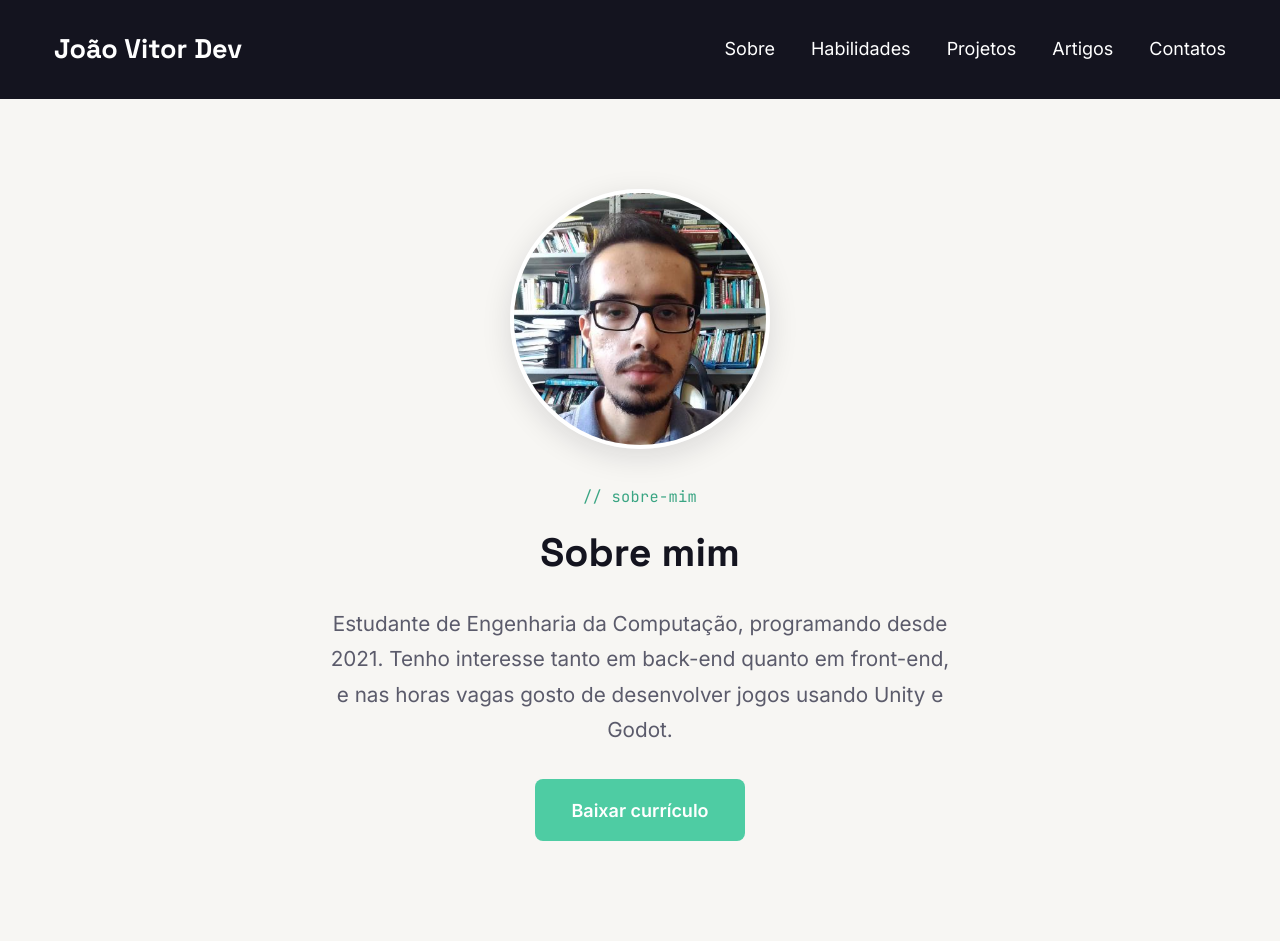
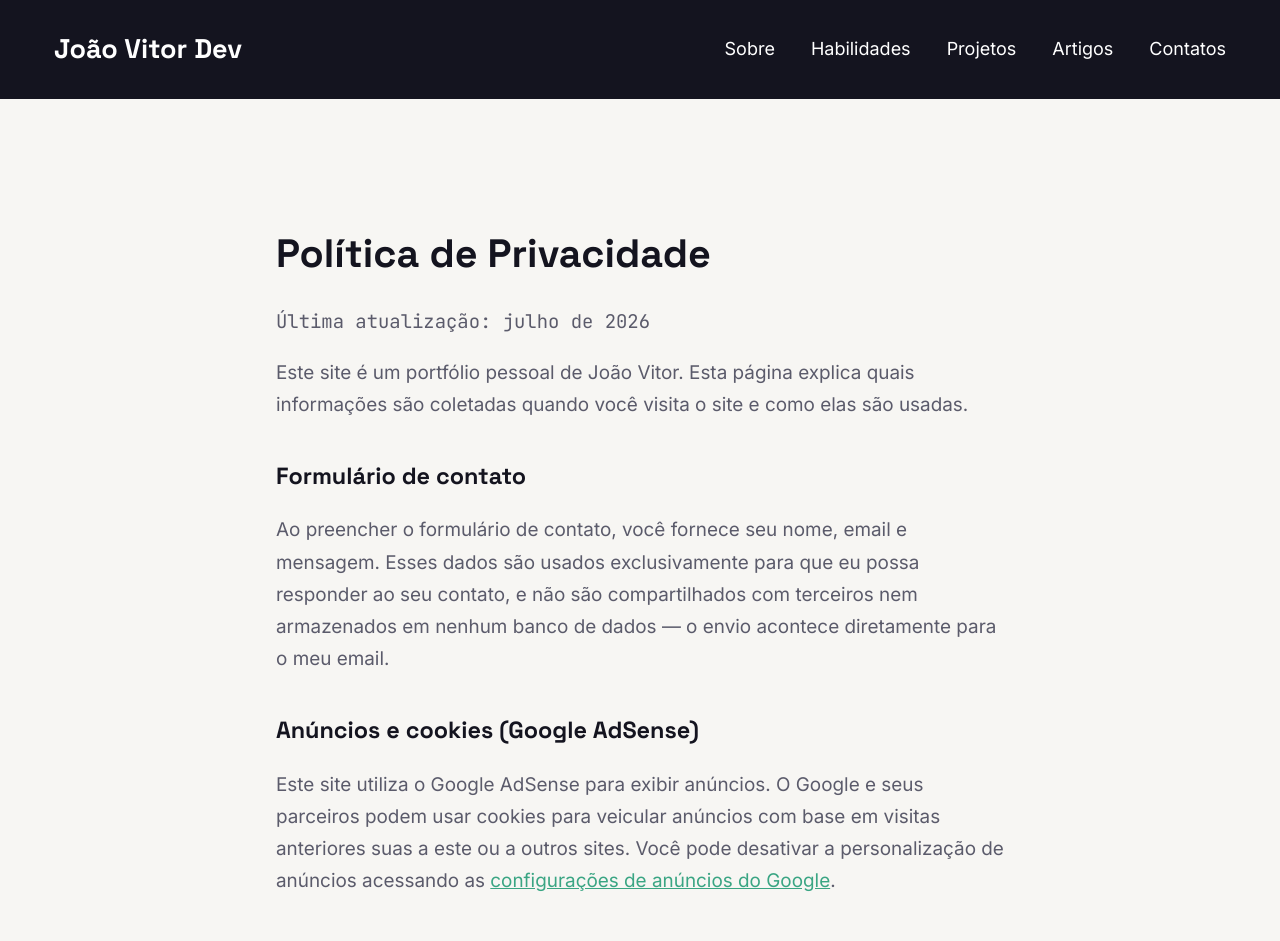
Before and after one commit to joaovitor10br/Meu_Portfolio_Angular, an Angular app: page /politica-privacidade in a window 1280 px wide. Before the commit this address led to /. Shown: the top 941 px of the page. Built offline with nearby package versions, Linux system fonts and the light colour scheme.

Commit message:
Implementação de politica de privacidade

```diff
--- a/src/app/app.html
+++ b/src/app/app.html
@@ -1,8 +1,3 @@
 <app-header></app-header>
 <router-outlet></router-outlet>
-<app-sobre></app-sobre>
-<app-habilidades></app-habilidades>
-<app-projetos></app-projetos>
-<app-artigos></app-artigos>
-<app-contatos></app-contatos>
 <app-footer></app-footer>
--- a/src/app/app.routes.ts
+++ b/src/app/app.routes.ts
@@ -1,3 +1,8 @@
 import { Routes } from '@angular/router';
+import { Home } from './pages/home/home';
+import { PoliticaPrivacidade } from './pages/politica-privacidade/politica-privacidade';
 
-export const routes: Routes = [];
+export const routes: Routes = [
+  { path: '', component: Home },
+  { path: 'politica-privacidade', component: PoliticaPrivacidade }
+];
--- a/src/app/app.ts
+++ b/src/app/app.ts
@@ -1,18 +1,11 @@
 import { Component, signal } from '@angular/core';
 import { RouterOutlet } from '@angular/router';
 import { Header } from './components/header/header';
-import { Sobre } from './components/sobre/sobre';
-import { Habilidades } from './components/habilidades/habilidades';
-import { Projetos } from './components/projetos/projetos';
-import { Artigos } from './components/artigos/artigos';
-import { Contatos } from './components/contatos/contatos';
 import { Footer } from './components/footer/footer';
 
 @Component({
   selector: 'app-root',
-  imports: [RouterOutlet, Header, Sobre, Habilidades, Projetos,
-    Artigos, Contatos, Footer
-  ],
+  imports: [RouterOutlet, Header, Footer],
   templateUrl: './app.html',
   styleUrl: './app.css'
 })
--- a/src/app/components/footer/footer.html
+++ b/src/app/components/footer/footer.html
@@ -3,6 +3,7 @@
 
   <div class="footer__links">
     <a href="https://github.com/joaovitor10br" target="_blank">GitHub</a>
-    <a href="https://www.linkedin.com/in/jo%C3%A3o-vitor-alves-martins-573574217/" target="_blank">LinkedIn</a>
+    <a href="https://www.linkedin.com/in/seu-usuario" target="_blank">LinkedIn</a>
+    <a routerLink="/politica-privacidade">Política de Privacidade</a>
   </div>
 </footer>
--- a/src/app/components/footer/footer.ts
+++ b/src/app/components/footer/footer.ts
@@ -1,8 +1,9 @@
 import { Component } from '@angular/core';
+import { RouterLink } from '@angular/router';
 
 @Component({
   selector: 'app-footer',
-  imports: [],
+  imports: [RouterLink],
   templateUrl: './footer.html',
   styleUrl: './footer.css'
 })
--- /dev/null
+++ b/src/app/pages/home/home.html
@@ -0,0 +1,5 @@
+<app-sobre></app-sobre>
+<app-habilidades></app-habilidades>
+<app-projetos></app-projetos>
+<app-artigos></app-artigos>
+<app-contatos></app-contatos>
--- /dev/null
+++ b/src/app/pages/home/home.ts
@@ -0,0 +1,14 @@
+import { Component } from '@angular/core';
+import { Sobre } from '../../components/sobre/sobre';
+import { Habilidades } from '../../components/habilidades/habilidades';
+import { Projetos } from '../../components/projetos/projetos';
+import { Artigos } from '../../components/artigos/artigos';
+import { Contatos } from '../../components/contatos/contatos';
+
+@Component({
+  selector: 'app-home',
+  imports: [Sobre, Habilidades, Projetos, Artigos, Contatos],
+  templateUrl: './home.html',
+  styleUrl: './home.css'
+})
+export class Home {}
--- /dev/null
+++ b/src/app/pages/politica-privacidade/politica-privacidade.css
@@ -0,0 +1,36 @@
+.politica {
+  max-width: 800px;
+  margin: 0 auto;
+  padding: 5rem 2rem;
+}
+
+.politica h1 {
+  font-size: 2.2rem;
+  color: var(--color-ink);
+  margin-bottom: 0.5rem;
+}
+
+.politica__atualizacao {
+  font-family: var(--font-mono);
+  font-size: 0.85rem;
+  color: var(--color-ink-soft);
+  margin-bottom: 2.5rem;
+}
+
+.politica h2 {
+  font-size: 1.3rem;
+  color: var(--color-ink);
+  margin-top: 2rem;
+  margin-bottom: 0.8rem;
+}
+
+.politica p {
+  font-size: 1.05rem;
+  line-height: 1.7;
+  color: var(--color-ink-soft);
+  margin-bottom: 1rem;
+}
+
+.politica a {
+  color: var(--color-accent-dark);
+}
--- /dev/null
+++ b/src/app/pages/politica-privacidade/politica-privacidade.html
@@ -0,0 +1,18 @@
+<section class="politica">
+  <h1>Política de Privacidade</h1>
+  <p class="politica__atualizacao">Última atualização: julho de 2026</p>
+
+  <p>Este site é um portfólio pessoal de João Vitor. Esta página explica quais informações são coletadas quando você visita o site e como elas são usadas.</p>
+
+  <h2>Formulário de contato</h2>
+  <p>Ao preencher o formulário de contato, você fornece seu nome, email e mensagem. Esses dados são usados exclusivamente para que eu possa responder ao seu contato, e não são compartilhados com terceiros nem armazenados em nenhum banco de dados — o envio acontece diretamente para o meu email.</p>
+
+  <h2>Anúncios e cookies (Google AdSense)</h2>
+  <p>Este site utiliza o Google AdSense para exibir anúncios. O Google e seus parceiros podem usar cookies para veicular anúncios com base em visitas anteriores suas a este ou a outros sites. Você pode desativar a personalização de anúncios acessando as <a href="https://adssettings.google.com/" target="_blank">configurações de anúncios do Google</a>.</p>
+
+  <h2>Seus direitos</h2>
+  <p>Você pode, a qualquer momento, solicitar informações sobre os dados coletados ou pedir a remoção de dados fornecidos por você através do formulário de contato, entrando em contato pelos canais disponíveis na seção de Contato do site.</p>
+
+  <h2>Contato</h2>
+  <p>Dúvidas sobre esta política podem ser enviadas através do formulário de contato disponível na página inicial.</p>
+</section>
--- /dev/null
+++ b/src/app/pages/politica-privacidade/politica-privacidade.ts
@@ -0,0 +1,9 @@
+import { Component } from '@angular/core';
+
+@Component({
+  selector: 'app-politica-privacidade',
+  imports: [],
+  templateUrl: './politica-privacidade.html',
+  styleUrl: './politica-privacidade.css'
+})
+export class PoliticaPrivacidade {}
```
Also changed, not shown: src/app/pages/home/home.css (added), 2 other files (tests, documents, lock files or other folders).
